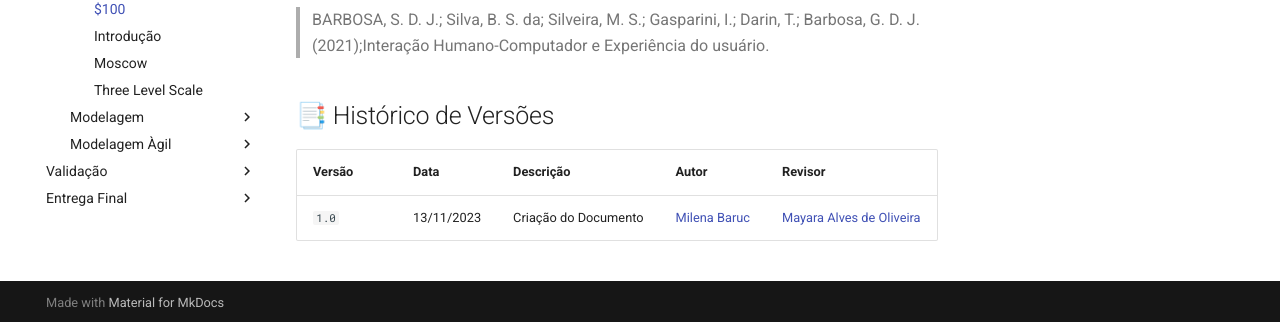
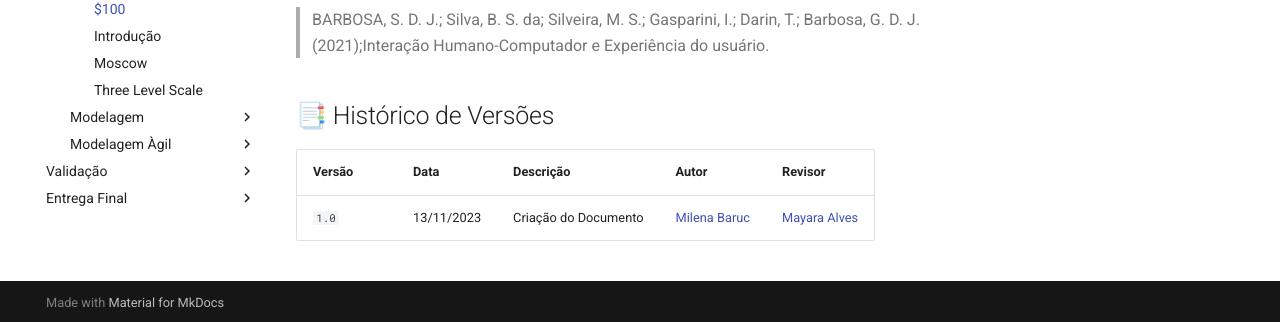
Before and after one commit to Requisitos-de-Software/2023.2-Carteira_Digital_de_Transito, an MkDocs documentation site: the page built from docs/verificacao/grupo3/elicitacao/priorizacao/$100.md, in a window 1280 px wide and 900 px high, scrolled down 838 px. Shown: the part 575-897 px from the top of the window. Built offline with MkDocs 1.6.1 and Material for MkDocs 9.7.7, drawn with Linux system fonts in a browser that asks for light colours.

Commit message:
Update $100.md

```diff
--- a/docs/verificacao/grupo3/elicitacao/priorizacao/$100.md
+++ b/docs/verificacao/grupo3/elicitacao/priorizacao/$100.md
@@ -64,4 +64,4 @@
 
 | Versão | Data       | Descrição                                       | Autor                                          | Revisor                                      |
 | ------ | ---------- | ----------------------------------------------- | -----------------------------------------------| ---------------------------------------------|
-| `1.0`  | 13/11/2023 | Criação do Documento | [Milena Baruc](https://github.com/MilenaBaruc) | [Mayara Alves de Oliveira](https://github.com/Mayara-tech) |
+| `1.0`  | 13/11/2023 | Criação do Documento | [Milena Baruc](https://github.com/MilenaBaruc) | [Mayara Alves](https://github.com/Mayara-tech) |
```
